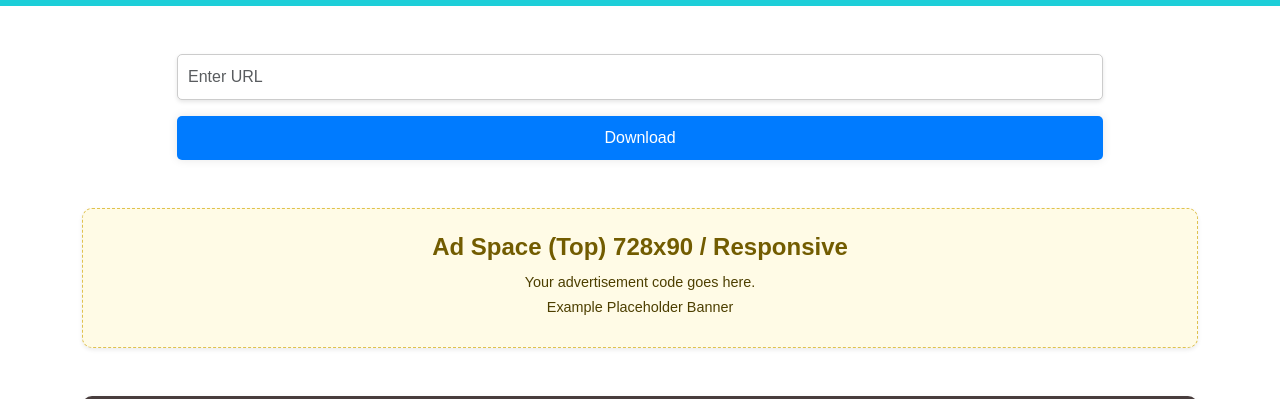
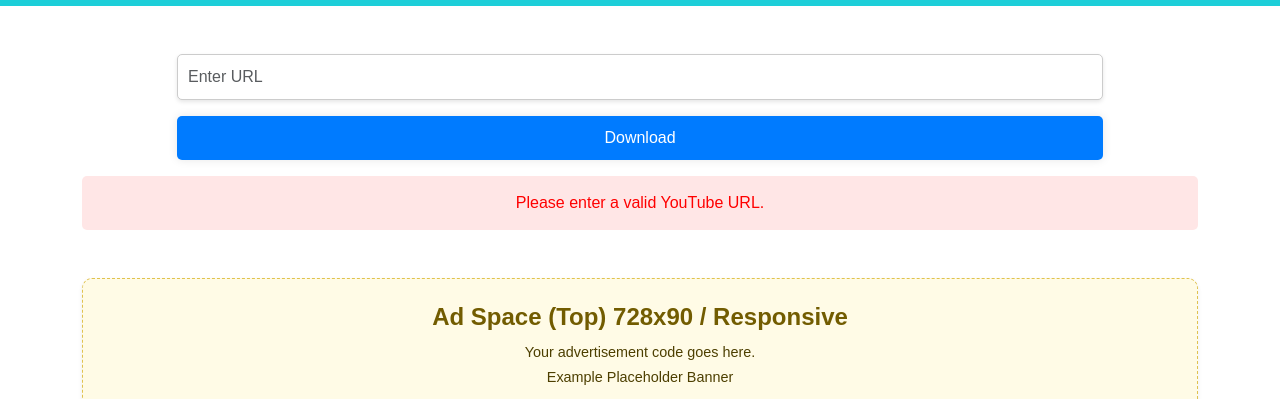
Before and after one commit to Nabeel70/AA-Video-Downloader-, a plain HTML site: page index.html in a window 1280 px wide. Both pictures are taken after a click on the button "Download". Shown: the part 110-509 px from the top of the page. Drawn offline with nearby package versions, Linux system fonts and the light colour scheme.

Commit message:
Fixed download button

```diff
--- a/index.html
+++ b/index.html
@@ -105,6 +105,9 @@
             <div id="downloadURL"></div>
             <div id="download"></div>
         </div>
+
+        <!-- Error display container -->
+        <div id="error" class="text-center mt-3" style="display: none; color: red; background: #ffe6e6; padding: 15px; border-radius: 5px; margin: 20px 0;"></div>
 
 <!-- AD SLOT 2 (requested: BEFORE main content/hero) -->
 <div id="ad-slot-before-content" class="ads-container text-center mt-5 p-4" style="background-color:#fffbe6; border:1px dashed #e0c24f; border-radius:10px; box-shadow:0 2px 4px rgba(0,0,0,.08);">
--- a/javascript.js
+++ b/javascript.js
@@ -248,6 +248,12 @@ function displayError(message) {
  * Handle the "Download" button click event.
  */
 document.getElementById("downloadBtn").addEventListener("click", debounce(function () {
+    // Clear any previous error messages
+    const errorContainer = document.getElementById("error");
+    if (errorContainer) {
+        errorContainer.style.display = "none";
+    }
+
     document.getElementById("loading").style.display = "initial";
     document.getElementById("downloadBtn").disabled = true; // Disable the button
 
@@ -271,6 +277,10 @@ function displayError(message) {
     if (errorContainer) {
         errorContainer.innerHTML = sanitizeContent(message);
         errorContainer.style.display = "block";
+
+        // Hide other containers when showing error
+        document.getElementById("container").style.display = "none";
+        document.getElementById("loading").style.display = "none";
     } else {
         // Fallback to alert if error container is not available
         alert(message);
```
